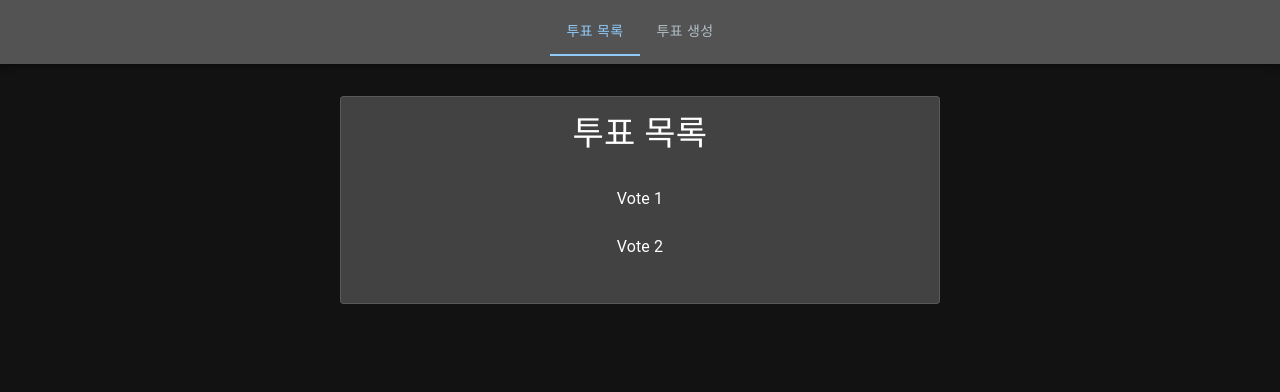
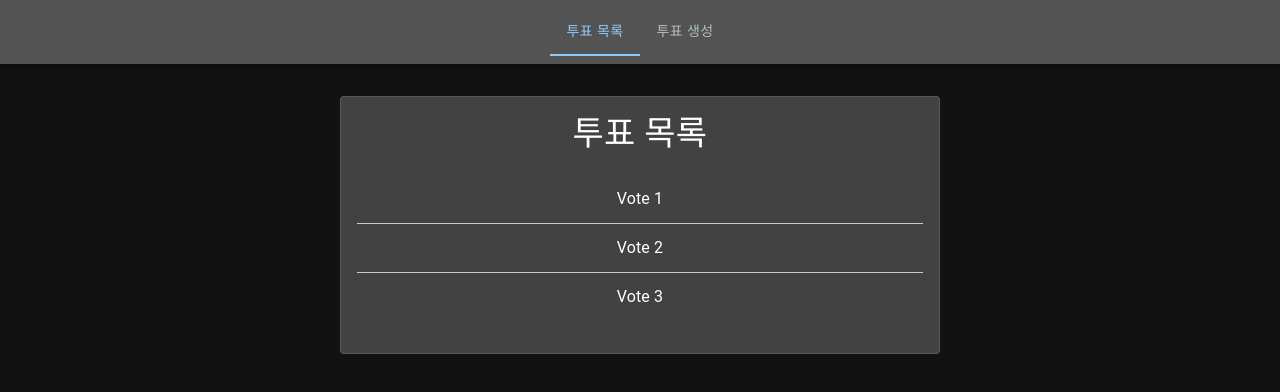
Before and after one commit to zestlee1106/fe-vote, a React (Create React App) app: page / in a window 1280 px wide. Shown: the top 392 px of the page. Built offline with nearby package versions, Linux system fonts and the light colour scheme.

Commit message:
update: 투표 목록에 경계선 추가

```diff
--- a/src/pages/Home.tsx
+++ b/src/pages/Home.tsx
@@ -6,6 +6,7 @@ const Home: React.FC = () => {
   const votes = [
     { id: 1, title: 'Vote 1' },
     { id: 2, title: 'Vote 2' },
+    { id: 2, title: 'Vote 3' },
     // 추가 투표 데이터
   ]
 
@@ -17,8 +18,17 @@ const Home: React.FC = () => {
             투표 목록
           </Typography>
           <List>
-            {votes.map((vote) => (
-              <ListItem button component={Link} to={`/vote/${vote.id}`} key={vote.id} sx={{ textAlign: 'center' }}>
+            {votes.map((vote, index) => (
+              <ListItem
+                button
+                component={Link}
+                to={`/vote/${vote.id}`}
+                key={vote.id}
+                sx={{
+                  textAlign: 'center',
+                  borderBottom: index !== votes.length - 1 ? '1px solid #ccc' : 'none',
+                }}
+              >
                 <ListItemText primary={vote.title} />
               </ListItem>
             ))}
```
